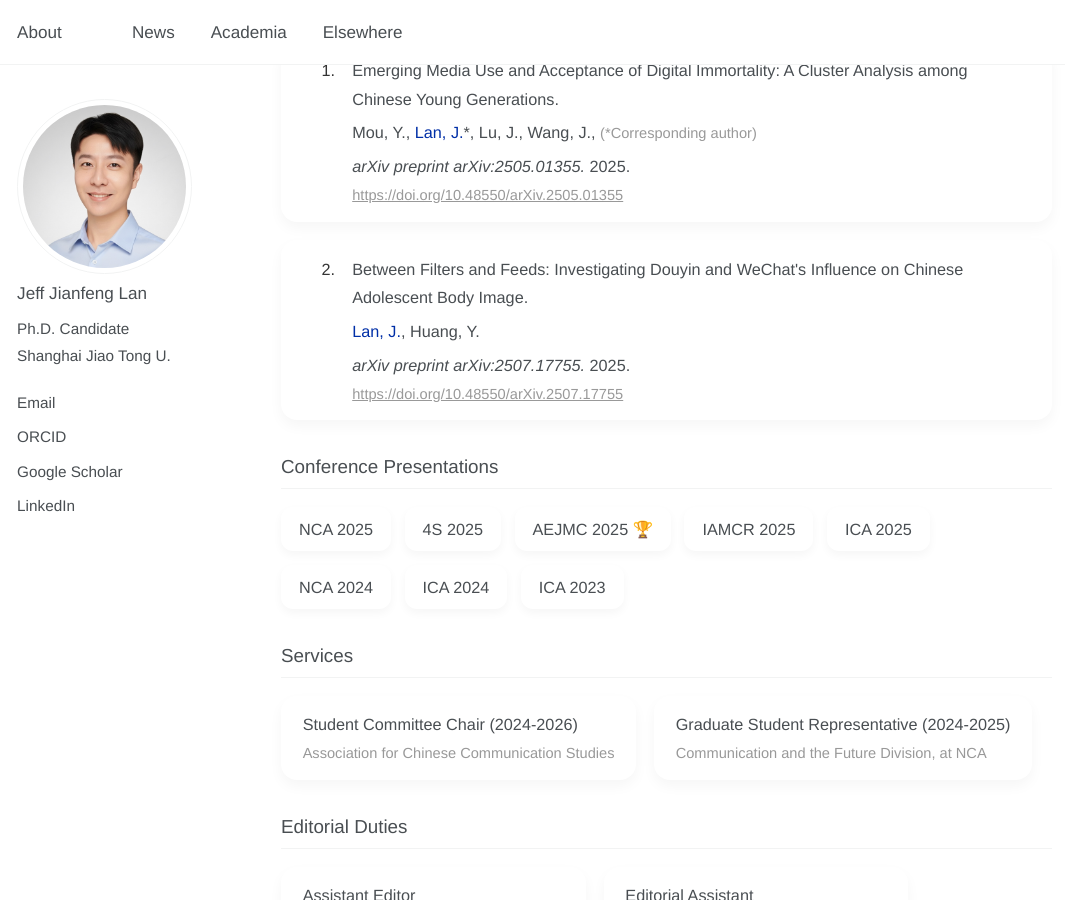
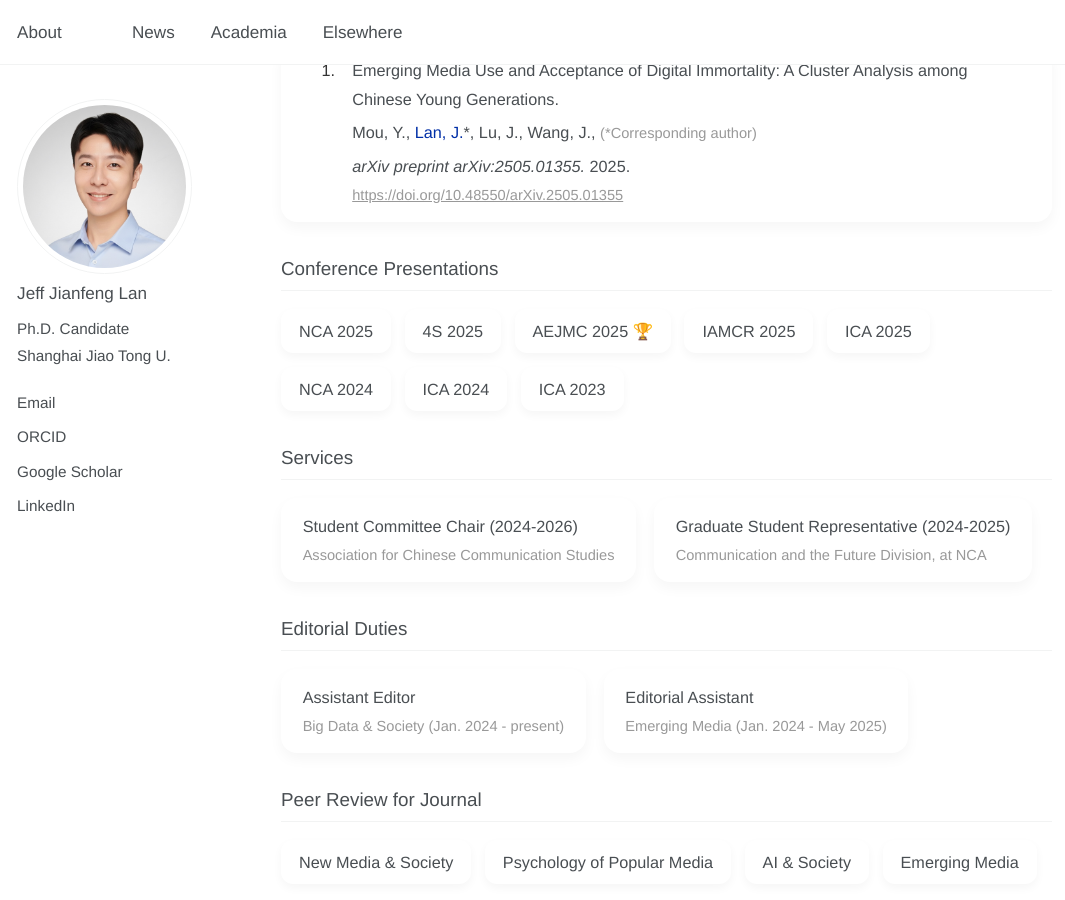
Before and after one commit to jianfenglan/jianfenglan.github.io, a Jekyll site: the page built from academia.md, in a window 1280 px wide and 900 px high, scrolled down 1414 px. Shown: the whole window, without its empty margins (0-1065 px from the left). Built offline with Jekyll 4.4.1, drawn with Linux system fonts in a browser that asks for light colours.

Commit message:
Remove publication entry on body image influence
Removed a publication entry about Douyin and WeChat's influence on body image.

```diff
--- a/academia.md
+++ b/academia.md
@@ -270,14 +270,6 @@ h2 {
             <a href="https://doi.org/10.48550/arXiv.2505.01355" class="publication-link" target="_blank">https://doi.org/10.48550/arXiv.2505.01355</a>
         </div>
     </div>
-    <div class="publication-card">
-        <div class="publication-content">
-            <span class="publication-title">Between Filters and Feeds: Investigating Douyin and WeChat's Influence on Chinese Adolescent Body Image.</span>
-            <span class="publication-authors"><span class="my-name">Lan, J.</span>, Huang, Y.</span>
-            <span class="publication-venue"><em>arXiv preprint arXiv:2507.17755.</em> 2025.</span>
-            <a href="https://doi.org/10.48550/arXiv.2507.17755" class="publication-link" target="_blank">https://doi.org/10.48550/arXiv.2507.17755</a>
-        </div>
-    </div>
 </div>
 
 <h2>Conference Presentations</h2>
```
